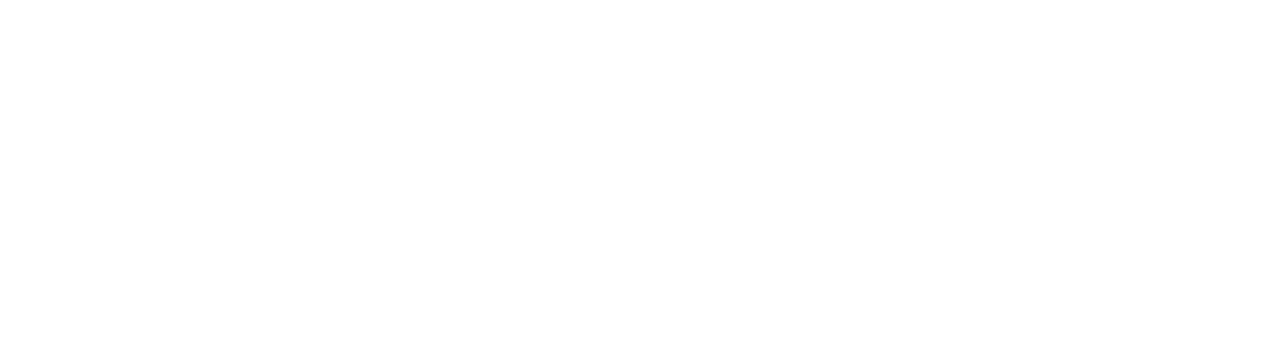
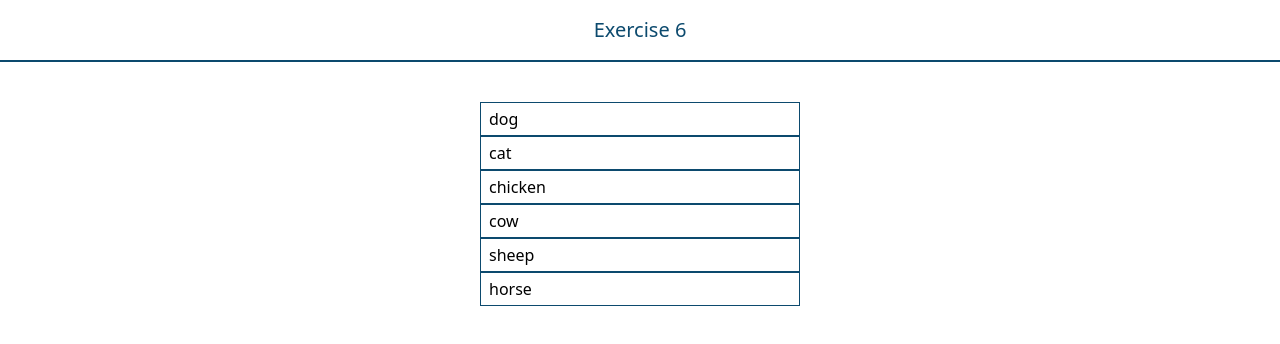
Before and after one commit to alain-kubwayo/react-exercises, a React (Create React App) app: page /animal-list in a window 1280 px wide. Before the commit this address had no page. Shown: the top 344 px of the page. Built offline with nearby package versions, Linux system fonts and the light colour scheme.

Commit message:
feat: add list of animals using custom component

```diff
--- a/src/App.js
+++ b/src/App.js
@@ -1,11 +1,15 @@
 import { BrowserRouter, Routes, Route } from "react-router-dom";
 import './App.css';
+import AnimalsList from "./components/AnimalsList";
+import Navbar from "./components/Navbar";
 
 function App() {
   return (
     <BrowserRouter>
+      <Navbar />
       <Routes>
         <Route path="/" element={(<h1>Test</h1>)} />
+        <Route path="/animal-list" element={<AnimalsList />} />
       </Routes>
     </BrowserRouter>
   );
--- /dev/null
+++ b/src/components/Animal.jsx
@@ -0,0 +1,7 @@
+const Animal = ({ animal }) => {
+    return (
+        <li className="px-2 py-1 border border-sky-900">{animal}</li>
+    );
+}
+
+export default Animal;
--- /dev/null
+++ b/src/components/AnimalsList.jsx
@@ -0,0 +1,19 @@
+import animals from "../shareable/animals";
+import { useState } from "react";
+import Animal from "./Animal";
+
+const AnimalsList = () => {
+    const [allAnimals, setAllAnimals] = useState(animals);
+    return (
+        <ul className="w-full pt-10 mx-auto md:w-1/4">
+            {allAnimals.map((animal, index) => (
+                <Animal
+                    key={index}
+                    animal={animal}
+                />))
+            }
+        </ul>
+     );
+}
+
+export default AnimalsList;
--- /dev/null
+++ b/src/components/Navbar.jsx
@@ -0,0 +1,11 @@
+import { Link } from "react-router-dom";
+
+const Navbar = () => {
+    return (
+        <nav className="flex w-full px-10 py-4 border-b-2 justify-evenly border-sky-900">
+            <Link to="/animal-list" className="text-xl text-sky-900">Exercise 6</Link>
+        </nav>
+    );
+}
+
+export default Navbar;
--- /dev/null
+++ b/src/shareable/animals.js
@@ -0,0 +1 @@
+export default ['dog', 'cat', 'chicken', 'cow', 'sheep', 'horse'];
```
